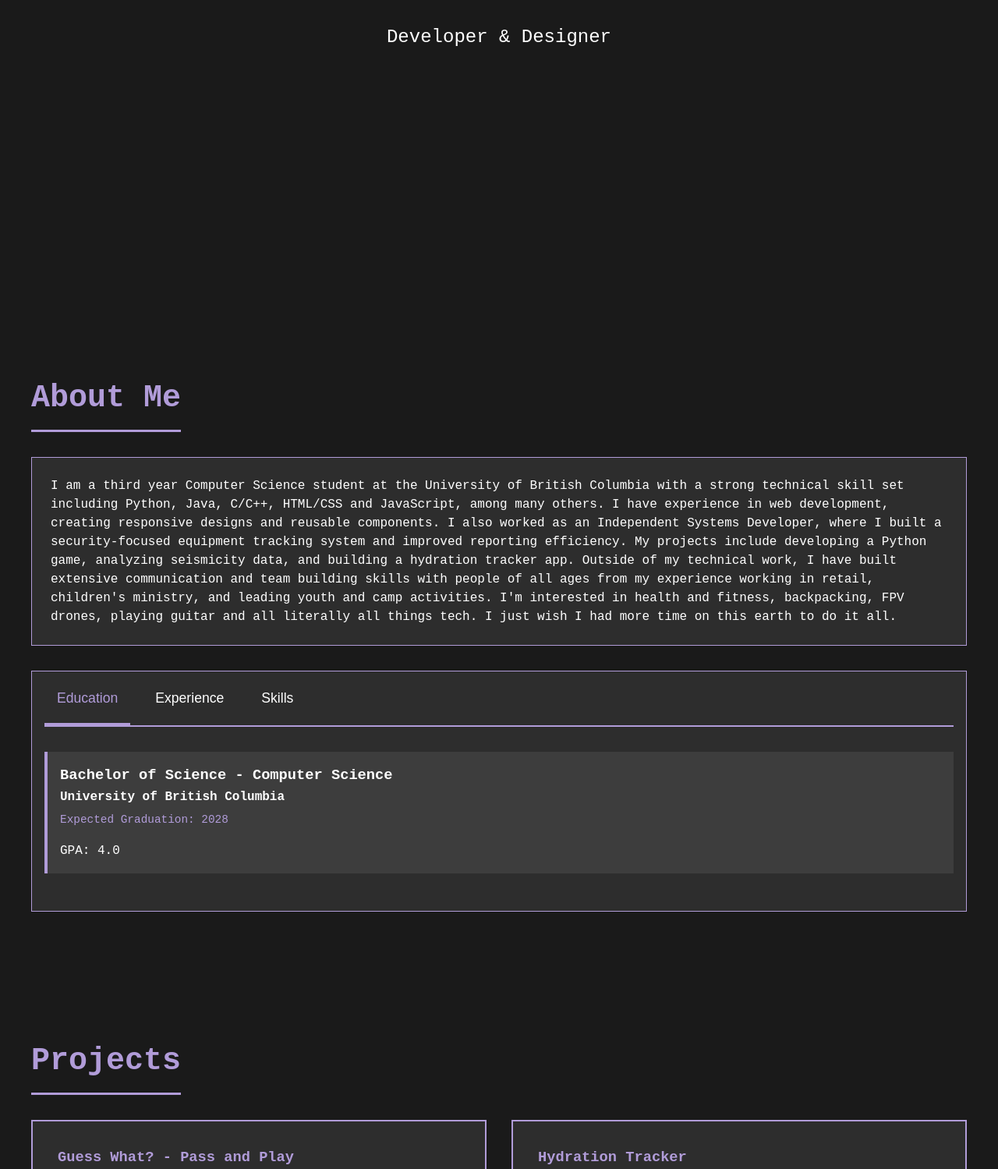
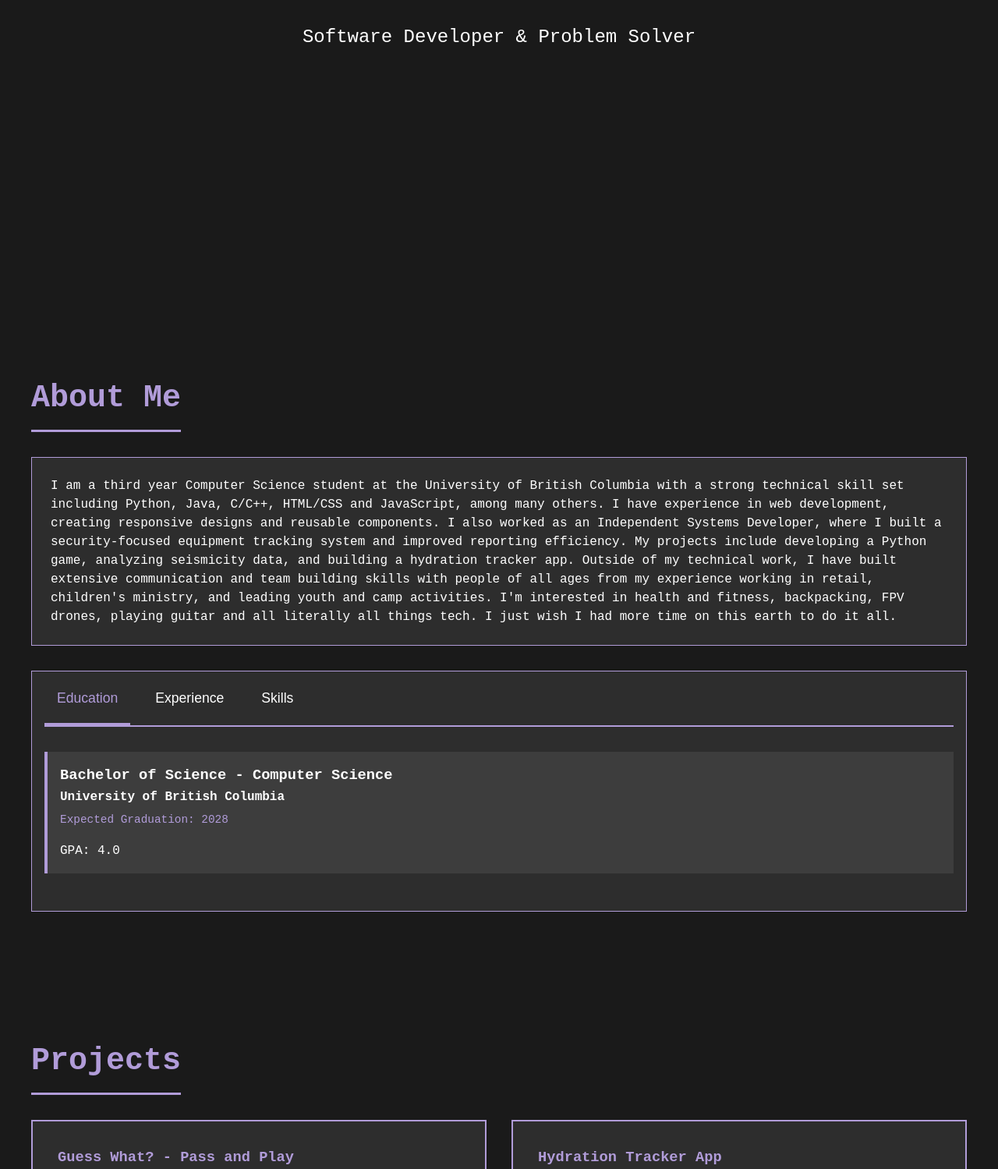
Before and after one commit to kylerflores/kylerflores.github.io, a plain HTML site: page index.html in a window 1280 px wide. Shown: the part 401-1900 px from the top of the page at 78% size. Drawn offline with Linux system fonts and the light colour scheme.

Commit message:
Update subtitle and project title in index.html for clarity and consistency

```diff
--- a/index.html
+++ b/index.html
@@ -24,7 +24,7 @@
         <section id="hero">
             <div class="hero-content">
                 <h1>Kyler Flores</h1>
-                <p class="subtitle">Developer & Designer</p>
+                <p class="subtitle">Software Developer & Problem Solver</p>
             </div>
         </section>
 
@@ -117,7 +117,7 @@
                         <p>A Python implementation of the classic board game Guess Who?, designed as a pass-and-play experience for two players. Players take turns asking yes/no questions to guess their opponent's mystery character before the other player does.</p>
                     </div>
                     <div class="project-card">
-                        <h3>Hydration Tracker</h3>
+                        <h3>Hydration Tracker App</h3>
                         <p>This application allows the user to track their hydration and replenishment of electrolytes by inputting their consumption of sodium, potassium, water and the duration of their workouts.</p>
                     </div>
                 </div>
```
